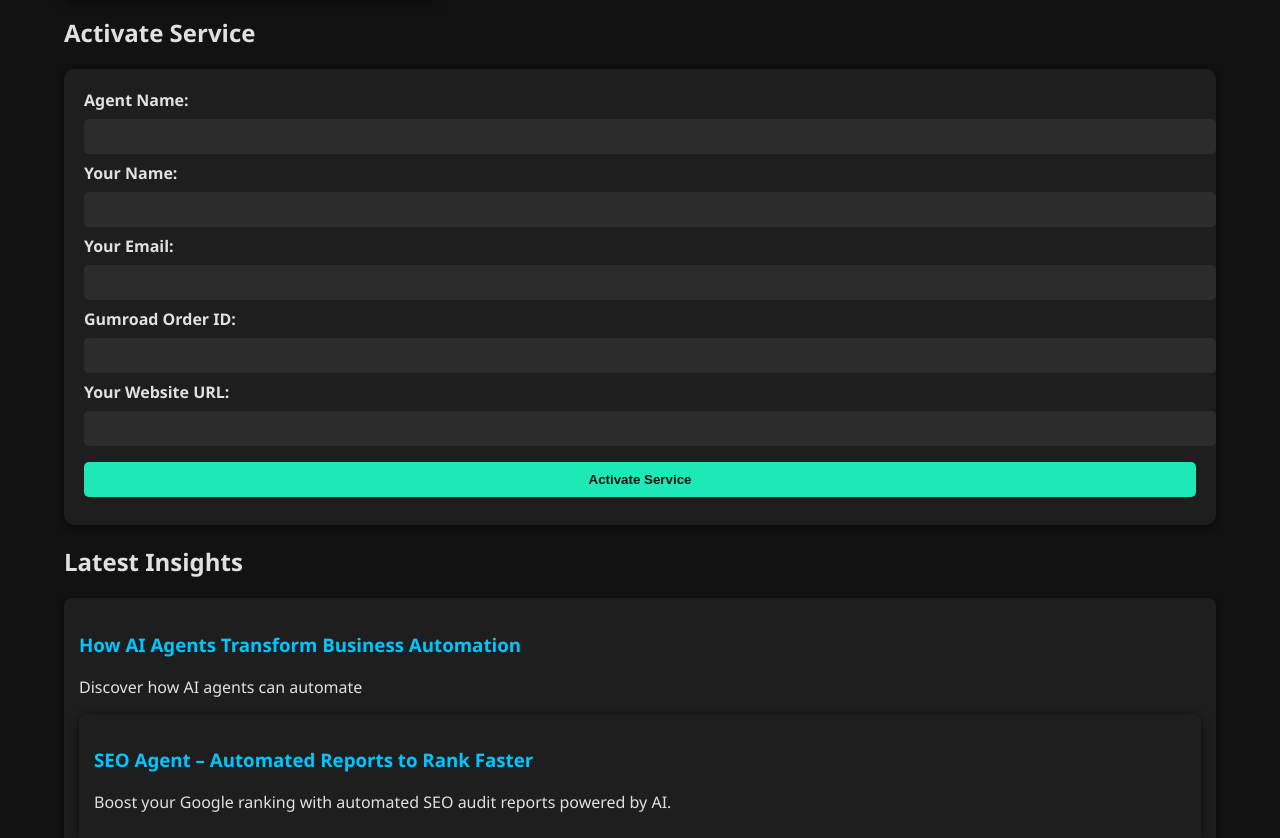
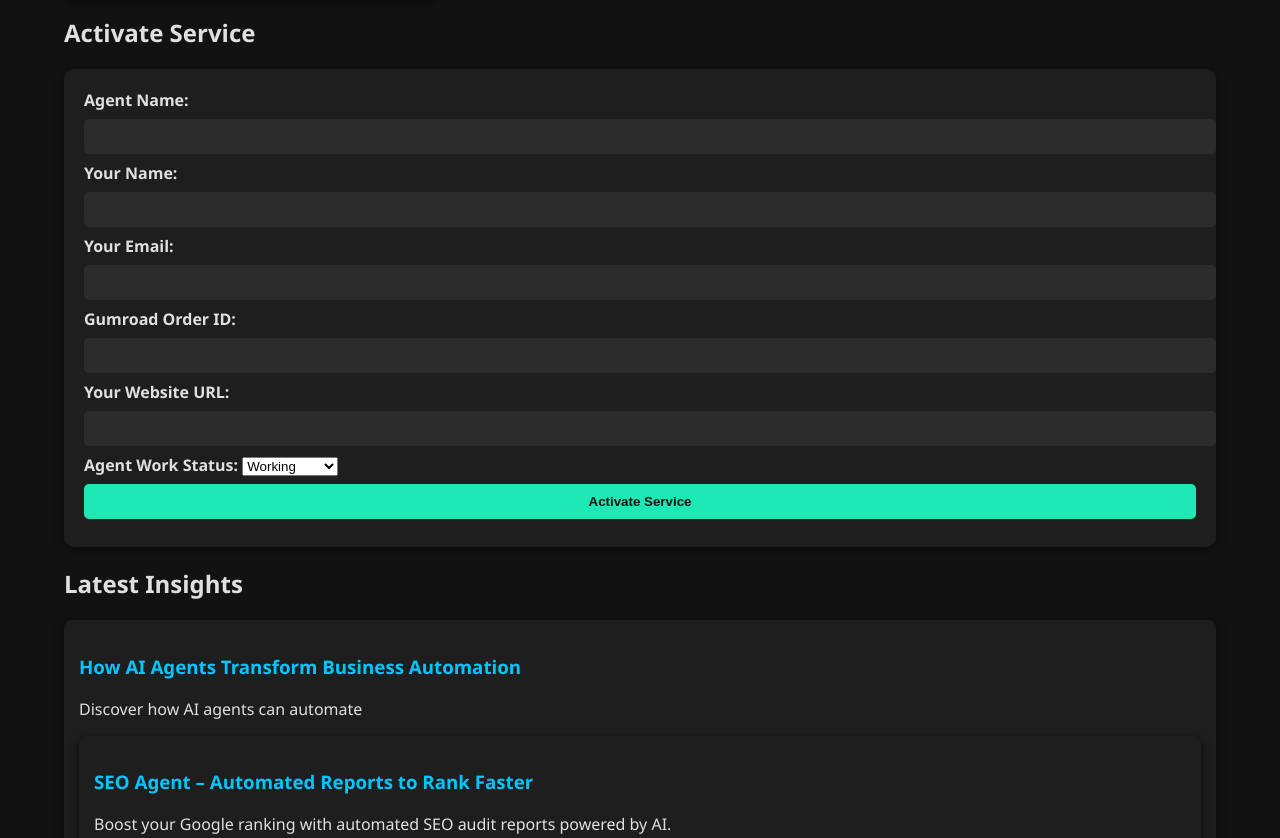
Before and after one commit to Ar123aj/AI-BUSINESS-FECTORY, a plain HTML site: page index.html in a window 1280 px wide. Shown: the part 1357-2195 px from the top of the page. Drawn offline with Linux system fonts and the light colour scheme.

Commit message:
Update index.html

```diff
--- a/index.html
+++ b/index.html
@@ -72,7 +72,7 @@
     <!-- Activation Section -->
     <section id="activation">
       <h2>Activate Service</h2>
-      <form action="/activate-seo-agent.php" method="POST">
+      <form action="https://script.google.com/macros/s/AKfycbx57IW3g3FT_J-85RGEsPUxXrIz9eCNaLc5RCW1NQKShXlwv7hDT-c5tiiW0fUwtCG3L/exec" method="POST">
          <label>Agent Name:</label>
          <input type="text" name="agent_name" required>
 
@@ -88,8 +88,15 @@
          <label>Your Website URL:</label>
          <input type="url" name="website_url" required>
 
+         <label>Agent Work Status:</label>
+         <select name="status" required>
+         <option value="Working">Working</option>
+         <option value="Not Working">Not Working</option>
+  </select>
+
   <button type="submit">Activate Service</button>
 </form>
+
     </section>
 
     <!-- Blog Section -->
@@ -111,7 +118,7 @@
   </main>
 
   <footer>
-    <p>© 2026 Jitender Digital Hub </p>
+    <p>© 2026 AI-business-fectory</p>
   </footer>
 </body>
 </html>
```
Lines whose indentation alone changed are shown as unchanged.
